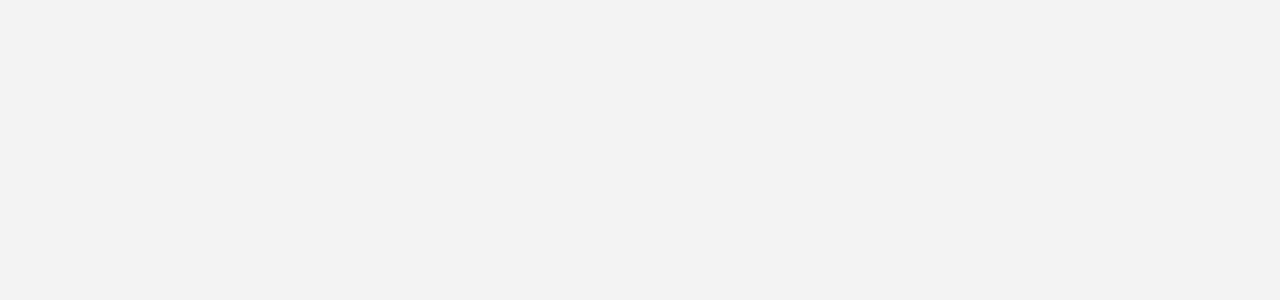
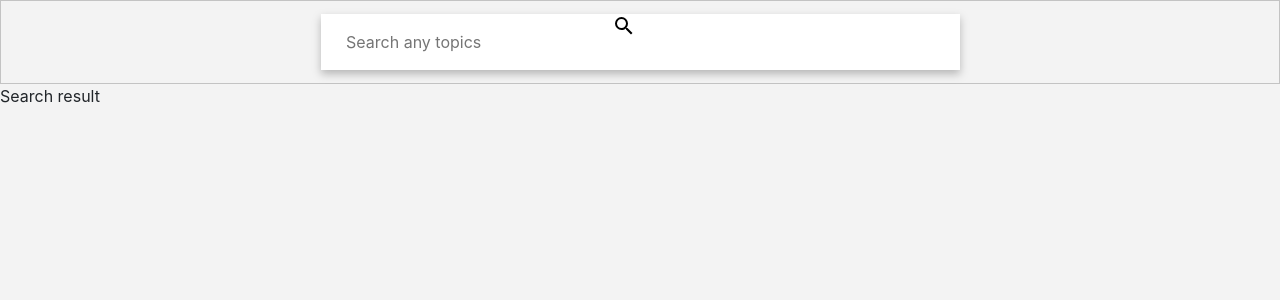
Before and after one commit to StonehengeNLP/ESRA-Frontend, a React (Create React App) app: page /search in a window 1280 px wide. Shown: the top 300 px of the page. Built offline with nearby package versions, Linux system fonts and the light colour scheme.

Commit message:
Add: search result page skeleton

```diff
--- a/src/App.js
+++ b/src/App.js
@@ -10,7 +10,7 @@ export const App = () => {
         <Router>
             <Switch>
                 <Route exact path="/" component={Home} />
-                <Route path="/search?key=:key" component={SearchResult} />
+                <Route path="/search" component={SearchResult} />
             </Switch>
         </Router>
     )
--- a/src/components/Searchbar.js
+++ b/src/components/Searchbar.js
@@ -11,7 +11,7 @@ function Searchbar() {
     }
 
     return (
-        <form className="search-bar">
+        <div className="search-bar">
                 <input
                 id="search"
                 type="text"
@@ -24,7 +24,7 @@ function Searchbar() {
                         </path>
                     </svg>
                 </div>
-        </form>
+        </div>
     )
 }
 
--- /dev/null
+++ b/src/components/SearchbarSm.js
@@ -0,0 +1,30 @@
+import React, {useState} from 'react'
+import '../css/searchbarSM.css'
+
+function SearchbarSm() {
+
+    const [keyword, setKeyword] = useState("")
+
+    const onClickSearch = () => {
+        console.log(keyword);
+    }
+
+    return (
+        <div className="search-bar w-100">
+            <input
+            id="search"
+            type="text"
+            placeholder="Search any topics"
+            onChange={(e)=>setKeyword(e.target.value)}
+            ></input>
+            <div className="search-button" role="button" onClick={onClickSearch}>
+                <svg focusable="false" xmlns="http://www.w3.org/2000/svg" width="7vh" height="7vh">
+                    <path d="M15.5 14h-.79l-.28-.27A6.471 6.471 0 0 0 16 9.5 6.5 6.5 0 1 0 9.5 16c1.61 0 3.09-.59 4.23-1.57l.27.28v.79l5 4.99L20.49 19l-4.99-5zm-6 0C7.01 14 5 11.99 5 9.5S7.01 5 9.5 5 14 7.01 14 9.5 11.99 14 9.5 14z">
+                    </path>
+                </svg>
+            </div>
+        </div>
+    )
+}
+
+export default SearchbarSm
--- /dev/null
+++ b/src/css/searchResult.css
@@ -0,0 +1,8 @@
+/* @import-normalize */
+
+header {
+    display: flex;
+    justify-content: center;
+    align-content: center;
+    border: 1px solid #c3c3c3;
+}
--- /dev/null
+++ b/src/css/searchbarSM.css
@@ -0,0 +1,49 @@
+
+.search-bar {
+    /* width: 50%; */
+    display: flex;
+    height: 7vh;
+    align-content: center;
+    justify-content: center;
+    margin: 1% 0 1% 0 !important;
+}
+
+input {
+    width: 50%;
+    height: 100%;
+    filter: drop-shadow(0px 4px 4px rgba(0, 0, 0, 0.25));
+}
+
+input[type=text] {
+    padding: 2%;
+    border: none;
+}
+
+input:focus{
+    outline: none !important;
+}
+
+.search-button {
+    display: inline;
+    position: absolute;
+    justify-content: center;
+    align-items: center;
+}
+
+svg {
+    display: block;
+    position: relative;
+    /* top: 50%; */
+    /* -webkit-transform: translateY(-50%);
+    -ms-transform: translateY(-50%); */
+    /* transform: translateY(-50%); */
+    left: 0;
+    right: 0;
+    margin: auto;
+    text-align: center;
+}
+
+path {
+    display: inline-block;
+    margin: auto;
+}
--- a/src/pages/SearchResult.js
+++ b/src/pages/SearchResult.js
@@ -1,9 +1,21 @@
 import React from 'react'
+import { useLocation } from 'react-router-dom'
+import SearchbarSm from '../components/SearchbarSm';
+
+import '../css/searchResult.css'
+
+function useQuery() {
+    return new URLSearchParams(useLocation().search);
+}
 
 function SearchResult() {
+    let q = useQuery();
     return (
         <div>
-
+            <header>
+                <SearchbarSm />
+            </header>
+            Search result {q.get("q")}
         </div>
     )
 }
```
